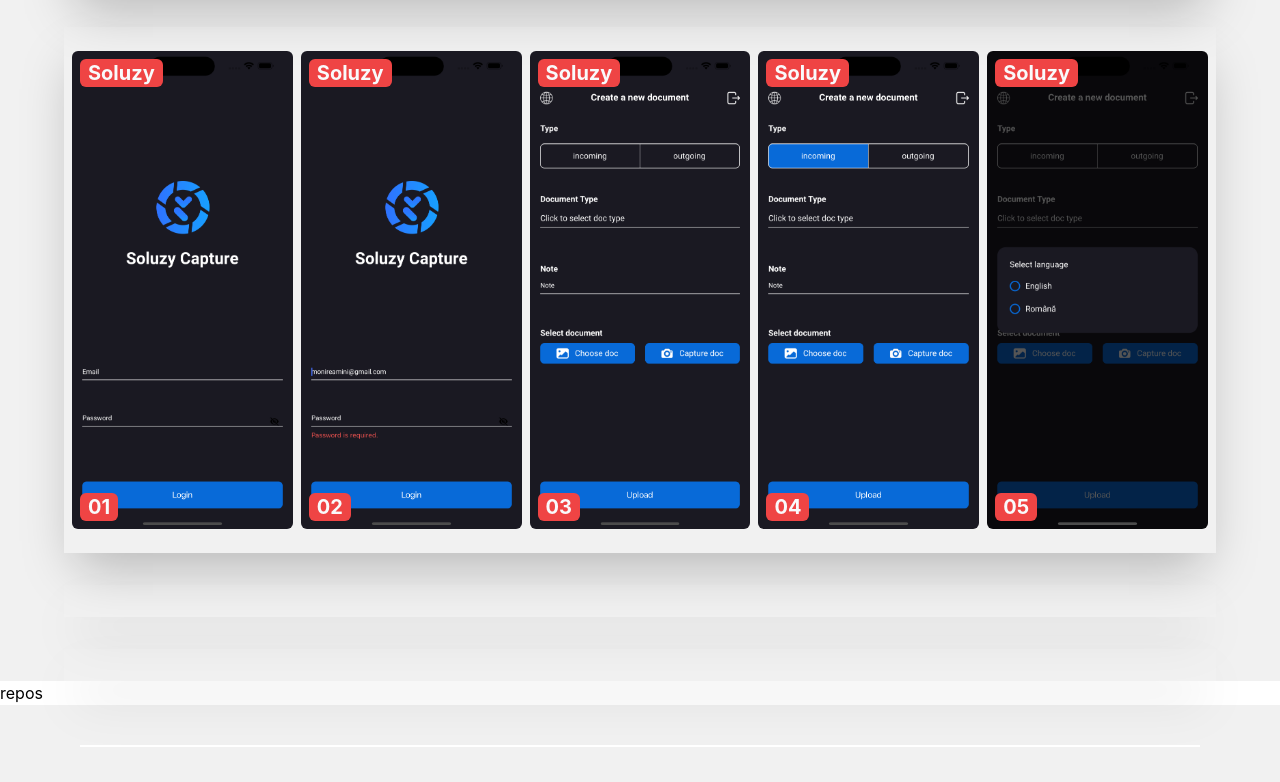
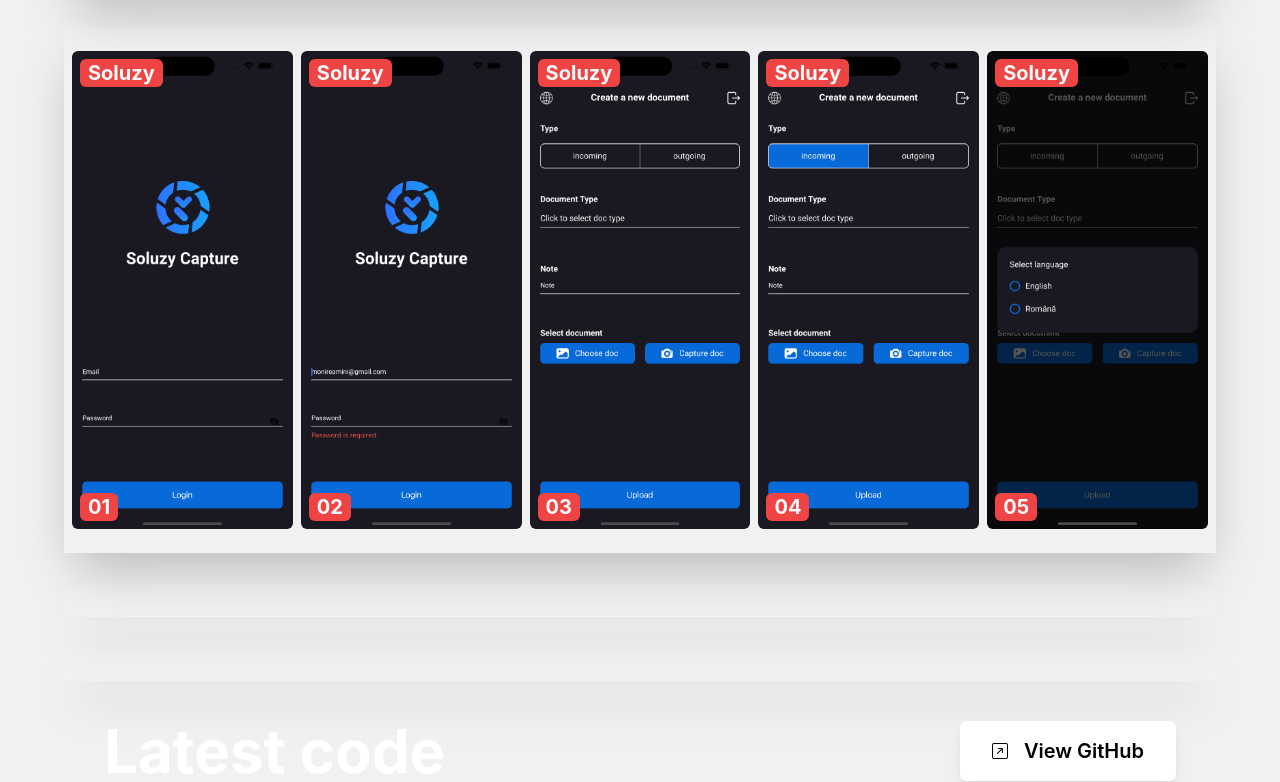
Before and after one commit to monireamini/monireamini.github.io, a Next.js app: page / in a window 1280 px wide. Shown: the part 2000-2782 px from the top of the page. Built offline with nearby package versions, Linux system fonts and the light colour scheme; no server answers.

Commit message:
add section header component

```diff
--- a/components/projects/projects.tsx
+++ b/components/projects/projects.tsx
@@ -1,39 +1,13 @@
 import React from 'react';
-import Link from "next/link";
 import projects from "../../data/projects";
 import ProjectItem from "./project-item";
+import SectionHeader from "../section-header/section-header";
 
 const Projects = () => {
     return (
         <div className="bg-[#F1F1F1] dark:bg-gray-900">
             <div className="max-w-6xl mx-auto">
-                {/* title and see all button */}
-                <header className="flex flex-col md:flex-row justify-between items-center py-10 mx-10 md:my-20 lg:my-0">
-                    <h1 className="text-4xl lg:text-6xl max-w-lg font-bold text-gray-500 mb-10 md:my-0 md:text-white dark:text-gray-600 text-center">
-                        Projects
-                    </h1>
-                    <Link
-                        href="/projects"
-                        className="mb-20 md:mb-0 px-8 py-4 rounded-md bg-white shadow-lg text-xl font-semibold flex flex-row space-x-4 items-center dark:text-gray-700"
-                    >
-                        <svg
-                            xmlns="http://www.w3.org/2000/svg"
-                            width="16"
-                            height="16"
-                            fill="currentColor"
-                            className="bi bi-arrow-up-right-square"
-                            stroke="4"
-                            strokeWidth="4"
-                            viewBox="0 0 16 16"
-                        >
-                            <path
-                                fillRule="evenodd"
-                                d="M15 2a1 1 0 0 0-1-1H2a1 1 0 0 0-1 1v12a1 1 0 0 0 1 1h12a1 1 0 0 0 1-1V2zM0 2a2 2 0 0 1 2-2h12a2 2 0 0 1 2 2v12a2 2 0 0 1-2 2H2a2 2 0 0 1-2-2V2zm5.854 8.803a.5.5 0 1 1-.708-.707L9.243 6H6.475a.5.5 0 1 1 0-1h3.975a.5.5 0 0 1 .5.5v3.975a.5.5 0 1 1-1 0V6.707l-4.096 4.096z"
-                            />
-                        </svg>
-                        <p>View all</p>
-                    </Link>
-                </header>
+                <SectionHeader title={'Projects'} buttonLabel={'View all'} linkPath={'/projects'}/>
 
                 {/* items */}
                 <div className="grid md:grid-cols-3 gap-8">
--- a/components/repositories/repositories.tsx
+++ b/components/repositories/repositories.tsx
@@ -1,5 +1,6 @@
 import React, {useEffect} from 'react';
 import {apiRequest} from "../../helpers/api-request";
+import SectionHeader from "../section-header/section-header";
 
 const Repositories = () => {
 
@@ -18,7 +19,15 @@
         handleFetchRepos();
     }, []);
 
-  return <p>repos</p>;
+    return (
+        <div className="bg-[#F1F1F1] dark:bg-gray-900">
+            <div className="max-w-6xl mx-auto">
+                <SectionHeader title={'Latest code'} buttonLabel={'View GitHub'} linkPath={`https://github.com/monireamini`}/>
+
+                <p>repos</p>
+            </div>
+        </div>
+    )
 };
 
 export default Repositories;
--- /dev/null
+++ b/components/section-header/section-header.tsx
@@ -0,0 +1,35 @@
+import React from 'react';
+import Link from "next/link";
+
+const SectionHeader = ({title, buttonLabel, linkPath}) => {
+    return (
+        <header className="flex flex-col md:flex-row justify-between items-center py-10 mx-10 md:my-20 lg:my-0">
+            <h1 className="text-4xl lg:text-6xl max-w-lg font-bold text-gray-500 mb-10 md:my-0 md:text-white dark:text-gray-600 text-center">
+                {title}
+            </h1>
+            <Link
+                href={linkPath}
+                className="mb-20 md:mb-0 px-8 py-4 rounded-md bg-white shadow-lg text-xl font-semibold flex flex-row space-x-4 items-center dark:text-gray-700"
+            >
+                <svg
+                    xmlns="http://www.w3.org/2000/svg"
+                    width="16"
+                    height="16"
+                    fill="currentColor"
+                    className="bi bi-arrow-up-right-square"
+                    stroke="4"
+                    strokeWidth="4"
+                    viewBox="0 0 16 16"
+                >
+                    <path
+                        fillRule="evenodd"
+                        d="M15 2a1 1 0 0 0-1-1H2a1 1 0 0 0-1 1v12a1 1 0 0 0 1 1h12a1 1 0 0 0 1-1V2zM0 2a2 2 0 0 1 2-2h12a2 2 0 0 1 2 2v12a2 2 0 0 1-2 2H2a2 2 0 0 1-2-2V2zm5.854 8.803a.5.5 0 1 1-.708-.707L9.243 6H6.475a.5.5 0 1 1 0-1h3.975a.5.5 0 0 1 .5.5v3.975a.5.5 0 1 1-1 0V6.707l-4.096 4.096z"
+                    />
+                </svg>
+                <p>{buttonLabel}</p>
+            </Link>
+        </header>
+    )
+};
+
+export default SectionHeader;
```
Lines whose indentation alone changed are shown as unchanged.
